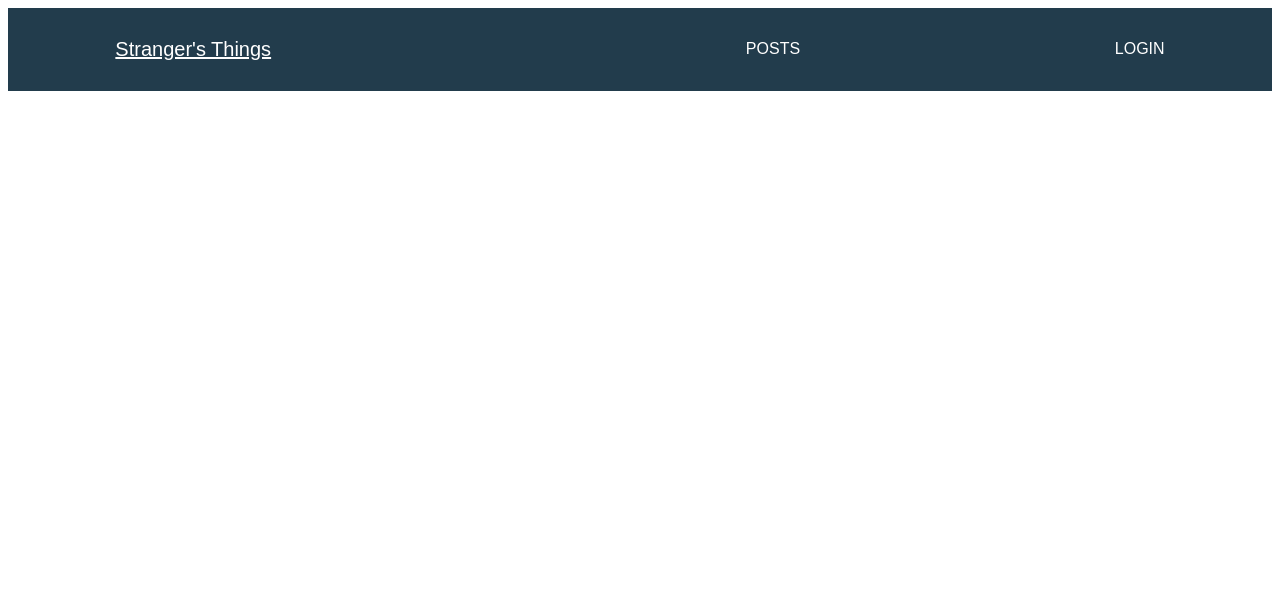
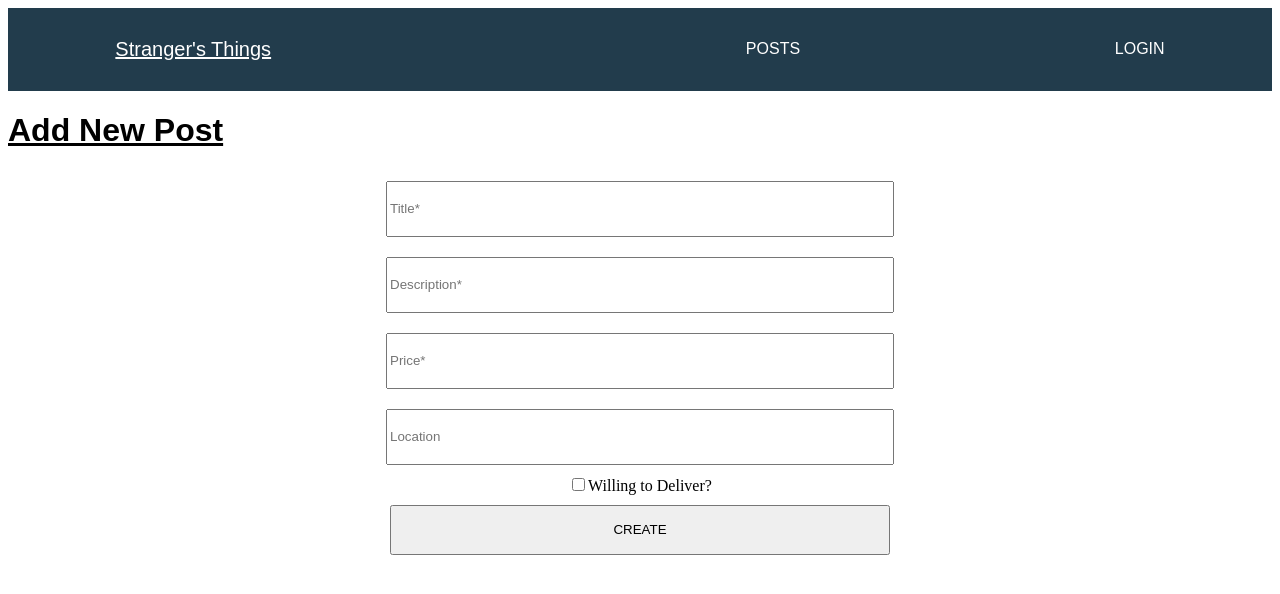
Before and after one commit to Smith7g/strangers_things, a React (Create React App) app: page /Add in a window 1280 px wide. Shown: the top 594 px of the page. Built offline with nearby package versions, Linux system fonts and the light colour scheme.

Commit message:
can add posts, view and send message buttons

```diff
--- a/public/style.css
+++ b/public/style.css
@@ -69,3 +69,8 @@ button {
     width: 300px;
     height: 30px;
 }
+.edit,.delete{
+    width: 100px;
+    height: 30px;
+}
+.allPosts
--- a/src/api/index.js
+++ b/src/api/index.js
@@ -46,7 +46,6 @@ export async function confirmLogin(loginUsername,loginPassword) {
       }),
     });
     const result = await response.json();
-    // console.log(result)
     const token = result.data.token;
     return token;
 }
@@ -59,9 +58,7 @@ export async function getProfile(token) {
       'Authorization': `Bearer ${token}`
     },
   });
-  // console.log(response,'whats this')
   const result = await response.json()
-  // console.log(result, "i am batman")
   const profile = result.data;
   return profile;
 }
@@ -106,7 +103,7 @@ export async function addMessage(token, postid, message) {
   return result;
 }
 
-export async function newUserPost(token) {
+export async function newUserPost(token,post) {
 const response = await fetch(`${BASEURL}/posts`, {
       method: 'POST',
       headers: {
--- /dev/null
+++ b/src/components/Add.js
@@ -0,0 +1,104 @@
+import React, { useState } from "react";
+import { useNavigate } from "react-router-dom";
+import { newUserPost } from "../api";
+
+const Add = () => {
+  const navigate = useNavigate();
+
+  const [title, setTitle] = useState("");
+  const [description, setDescription] = useState("");
+  const [price, setPrice] = useState("");
+  const [location, setLocation] = useState("");
+
+  const handleSubmit = async (event) => {
+      event.preventDefault();
+        const token =  localStorage.getItem('token')
+        const post = {
+            title : title,
+            description: description,
+            price: price,
+            location: location
+        }
+        const newPost = await newUserPost(token,post)
+        navigate("/Posts")
+    };
+
+  const titleChange = (event) => {
+    setTitle(event.target.value);
+  };
+
+  const descriptionChange = (event) => {
+    setDescription(event.target.value);
+  };
+  const priceChange = (event) => {
+    setPrice(event.target.value);
+  };
+
+  const locationChange = (event) => {
+    setLocation(event.target.value);
+  };
+
+  console.log(titleChange, descriptionChange, priceChange, locationChange);
+
+  return (
+    <div>
+      <h1 className="title">Add New Post</h1>
+      <form
+        id="loginForm"
+        onSubmit={handleSubmit}
+      >
+        <div className="boxes">
+          <input
+            className="input"
+            type="text"
+            name="title"
+            placeholder="Title*"
+            required={true}
+            onChange={titleChange}
+            value={title}
+          />
+          <input
+            className="input"
+            type="text"
+            name="description"
+            placeholder="Description*"
+            required={true}
+            onChange={descriptionChange}
+            value={description}
+          />
+          <input
+            className="input"
+            type="text"
+            name="price"
+            placeholder="Price*"
+            required={true}
+            onChange={priceChange}
+            value={price}
+          />
+          <input
+            className="input"
+            type="text"
+            name="location"
+            placeholder="Location"
+            onChange={locationChange}
+            value={location}
+          />
+          <label>
+            <input type="checkbox" />
+            Willing to Deliver?
+          </label>
+          <button
+            type="submit"
+            // onClick={() => {
+            //   navigate("/Posts");
+            // }}
+          >
+            CREATE
+          </button>
+        </div>
+      </form>
+    </div>
+  );
+};
+
+export default Add;
--- a/src/components/App.js
+++ b/src/components/App.js
@@ -1,6 +1,6 @@
 import React, { useState } from "react";
 import { Route, Routes } from "react-router-dom";
-import { Posts, Register, Login, Profile, Header, Home } from "./";
+import { Posts, Register, Login, Profile, Header, Home,Add,UserPost } from "./";
 
 const App = () => {
     const [loggedIn, setLoggedIn] = useState(false);
@@ -10,7 +10,9 @@ const App = () => {
       <Header loggedIn = {loggedIn} setLoggedIn = {setLoggedIn}/>
       <Routes>
         <Route path="/Home" element={<Home loggedIn = {loggedIn}/>} />
-        <Route path="/Posts" element={<Posts />} />
+        <Route path="/Posts" element={<Posts loggedIn = {loggedIn}/>} />
+        <Route path="/Add" element={<Add loggedIn = {loggedIn}/>} />
+        <Route path="/UserPost" element={<UserPost loggedIn = {loggedIn}/>} />
         <Route path="/Profile" element={<Profile />} />
         <Route path="/Register" element={<Register />} />
         <Route path="/" element={<Login setLoggedIn = {setLoggedIn}/>} />
--- a/src/components/Header.js
+++ b/src/components/Header.js
@@ -35,7 +35,7 @@ const Header = ({ loggedIn, setLoggedIn }) => {
           <Link className="navButton" to="/Posts">
             POSTS
           </Link>
-          <Link className="navButton" to="/Login">
+          <Link className="navButton" to="/">
             LOGIN
           </Link>
         </>
--- a/src/components/Posts.js
+++ b/src/components/Posts.js
@@ -1,18 +1,77 @@
 import React, { useState, useEffect } from "react";
-import { getPosts } from "../api";
+import { useNavigate } from "react-router-dom";
+import { getPosts,getProfile } from "../api";
 
-const Posts = () => {
+const Posts = ({ loggedIn }) => {
   const [allPosts, setAllPosts] = useState([]);
+  const [person, setPerson] = useState([]);
+  const navigate = useNavigate();
   useEffect(() => {
     async function fetchPosts() {
       const returnPosts = await getPosts();
       setAllPosts(returnPosts);
     }
     fetchPosts();
+    async function fetchPerson() {
+      const token = localStorage.getItem('token')
+      const returnProfile = await getProfile(token);
+      setPerson(returnProfile)
+
+    }
+    fetchPerson();
   }, []);
 
   return (
+    <div className="posts">
+      {loggedIn ? (
+        <>
+          <h1>Posts</h1>
+          <button
+            className="addPost"
+            onClick={() => {
+              navigate("/Add");
+            }}
+          >
+            Add post
+          </button>
+          {allPosts.length
+            ? allPosts.map((post, index) => {
+                return (
+                  <div key={index} className='allPosts'>
+                    <>
+                      <h2>{post.title}</h2>
+                      <div>{post.description}</div>
                       <div>
+                        <b>Price:</b> {post.price}
+                      </div>
+                      <h4>Seller: {post.author.username}</h4>
+                      <div>
+                        <b>Location:</b> {post.location}
+                      </div>
+                      {post.author._id === person._id  ?<button
+                        className="Edit"
+                        onClick={() => {
+                          navigate("/UserPost");
+                        }}
+                      >
+                        View
+                      </button> :<button
+                        className="View"
+                        onClick={() => {
+                          navigate("/UserPost");
+                        }}
+                      >
+                        Send Message
+                      </button>}
+                    </>
+                  </div>
+                );
+              })
+            : null}
+        </>
+      ) : (
+        <>
+          <h1>Posts</h1>
           {allPosts.length
             ? allPosts.map((post, index) => {
                 return (
@@ -32,6 +91,8 @@ const Posts = () => {
                 );
               })
             : null}
+        </>
+      )}
     </div>
   );
 };
--- a/src/components/Register.js
+++ b/src/components/Register.js
@@ -43,7 +43,7 @@ const Register = () => {
         <input className = "input"
           type="text"
           name="username"
-          placeholder="UserName"
+          placeholder="UserName*"
           required={true}
           minLength="1"
           onChange={userNameChange }
@@ -52,7 +52,7 @@ const Register = () => {
         <input className = "input"
           type="password"
           name="password"
-          placeholder="Password"
+          placeholder="Password*"
           required={true}
           minLength="8"
           onChange={passwordChange}
@@ -61,7 +61,7 @@ const Register = () => {
         <input className = "input"
           type="password"
           name="confirm password"
-          placeholder="Confirm Password"
+          placeholder="Confirm Password*"
           required={true}
           minLength="8"
           onChange={confirmPasswordChange}
--- /dev/null
+++ b/src/components/UserPost.js
@@ -0,0 +1,8 @@
+import React from "react";
+import { useState } from "react";
+
+const UserPost = () => {
+    return "singlePost"
+}
+
+export default UserPost;
--- a/src/components/index.js
+++ b/src/components/index.js
@@ -5,3 +5,5 @@ export {default as App} from './App'
 export {default as Header} from './Header'
 export {default as Profile} from './Profile'
 export {default as Home} from './Home'
+export {default as Add} from './Add'
+export {default as UserPost} from './UserPost'
```
Lines whose indentation alone changed are shown as unchanged.
